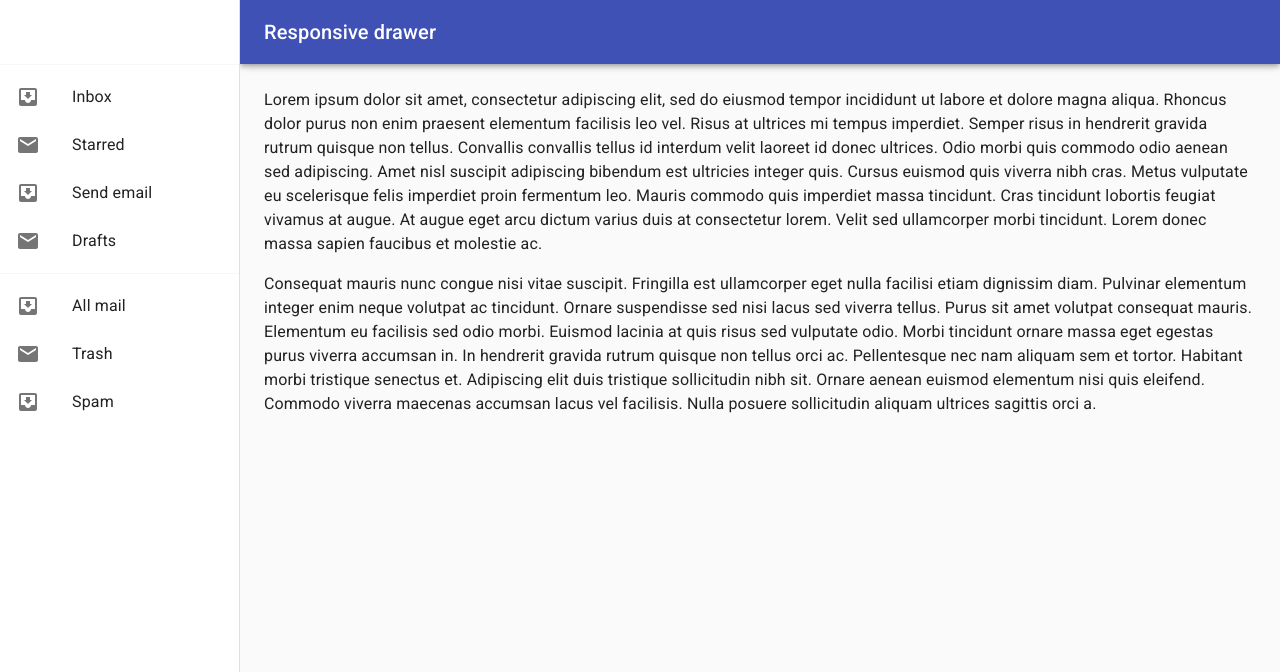
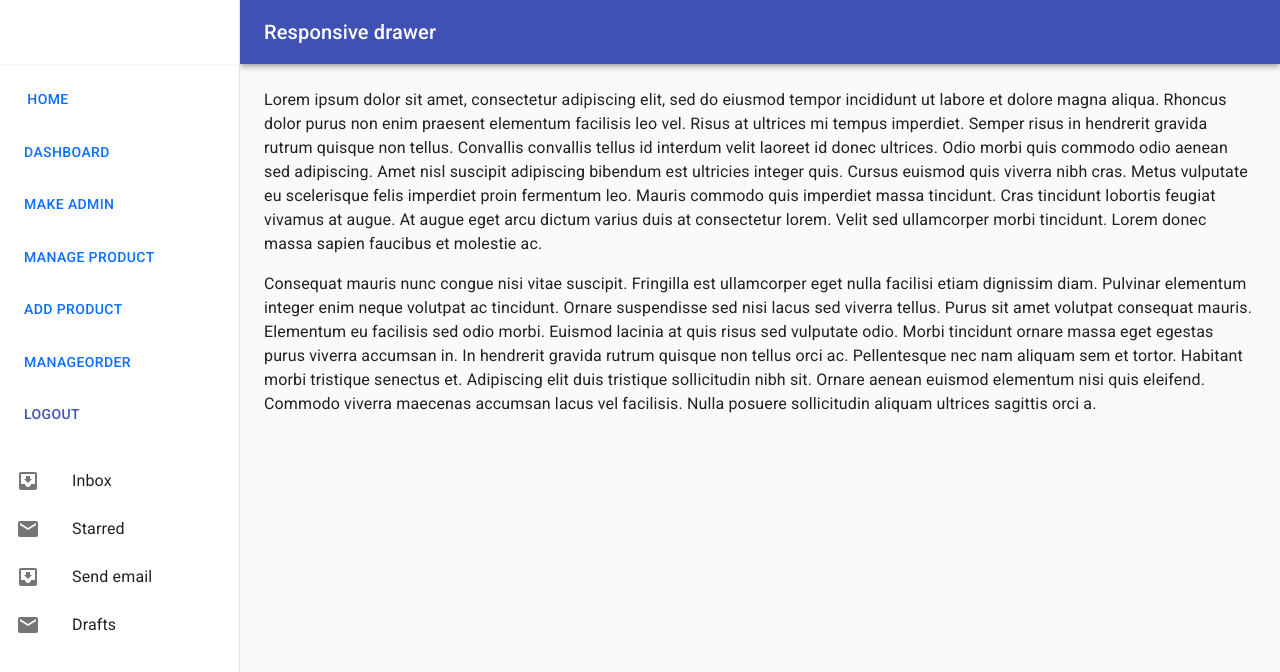
Before and after one commit to Nure-Alam-sidddique/SidNaz-Watch-House-Client-Side, a React (Create React App) app: page /admin in a window 1280 px wide. Shown: the top 672 px of the page. Built offline with nearby package versions, Linux system fonts and the light colour scheme; no server answers; sample sign-in values are in the browser's storage.

Commit message:
make admin ok

```diff
--- a/src/App.js
+++ b/src/App.js
@@ -3,7 +3,7 @@ import "../node_modules/bootstrap/dist/css/bootstrap.min.css";
 import "../node_modules/bootstrap/dist/js/bootstrap.min.js";
 import AuthProvider from "./Context/AuthProvider";
 import About from "./Pages/About/About";
-import AdminHome from "./Pages/AdminDashboard/DashboardHome/AdminHome";
+import AdminHome from "./Pages/AdminDashboard/AdminHome/AdminHome";
 import ManageAllOrders from "./Pages/AdminDashboard/ManageAllOrders/ManageAllOrders";
 import Blog from "./Pages/Blog/Blog";
 import Contact from "./Pages/Contact/Contact";
--- a/src/Pages/AdminDashboard/DashboardHome/AdminHome.js
+++ b/src/Pages/AdminDashboard/AdminHome/AdminHome.js
@@ -1,4 +1,5 @@
 import AppBar from "@material-ui/core/AppBar";
+import Button from "@material-ui/core/Button";
 import CssBaseline from "@material-ui/core/CssBaseline";
 import Divider from "@material-ui/core/Divider";
 import Drawer from "@material-ui/core/Drawer";
@@ -16,6 +17,15 @@ import MenuIcon from "@material-ui/icons/Menu";
 import InboxIcon from "@material-ui/icons/MoveToInbox";
 import PropTypes from "prop-types";
 import React from "react";
+import { useHistory } from "react-router";
+import { Link, Route, Switch, useRouteMatch } from "react-router-dom";
+import useAuth from "../../../Hooks/useAuth";
+import AddProducts from '../AddProducts/AddProducts';
+import DashboardHome from "../DashboardHome/DashboardHome";
+import MakeAdmin from "../MakeAdmin/MakeAdmin";
+import ManageAllOrders from "../ManageAllOrders/ManageAllOrders";
+import ManageProducts from '../ManageProducts/ManageProducts';
+
 
 const drawerWidth = 240;
 
@@ -53,32 +63,65 @@ const useStyles = makeStyles((theme) => ({
 }));
 
 function AdminHome(props) {
+  const { logOut } = useAuth();
   const { window } = props;
   const classes = useStyles();
   const theme = useTheme();
   const [mobileOpen, setMobileOpen] = React.useState(false);
+  let { path, url } = useRouteMatch();
+  const history = useHistory();
 
   const handleDrawerToggle = () => {
     setMobileOpen(!mobileOpen);
   };
+  const logOutFromDashboard = () => {
+    logOut(history);
+  }
 
   const drawer = (
     <div>
       <div className={classes.toolbar} />
       <Divider />
       <List>
+        <ListItem>
+          <Link to='/home'>
+            <Button color="inherit">Home</Button>
+          </Link>
+        </ListItem>
+        <ListItem>
+          <Link to={`${url}`}>
+            <Button color="inherit">Dashboard</Button>
+          </Link>
+        </ListItem>
+        <ListItem>
+          <Link to={`${url}/makeAdmin`}>
+            <Button color="inherit">Make Admin</Button>
+          </Link>
+        </ListItem>
+        <ListItem>
+
+          <Link to={`${url}/manageProduct`}>
+            <Button color="inherit">Manage Product</Button>
+          </Link>
+        </ListItem>
+        <ListItem>
+          <Link to={`${url}/addProduct`}>
+            <Button color="inherit">Add Product</Button>
+          </Link>
+        </ListItem>
+        <ListItem>
+          <Link to={`${url}/manageOrder`}>
+            <Button color="inherit">ManageOrder</Button>
+          </Link>
+        </ListItem>
+        <ListItem>
+          <Link to={`${url}/logout`}>
+            <Button onClick={logOutFromDashboard} color="primary">Logout</Button>
+          </Link>
+        </ListItem>
+      </List>
+      <List>
         {["Inbox", "Starred", "Send email", "Drafts"].map((text, index) => (
-          <ListItem button key={text}>
-            <ListItemIcon>
-              {index % 2 === 0 ? <InboxIcon /> : <MailIcon />}
-            </ListItemIcon>
-            <ListItemText primary={text} />
-          </ListItem>
-        ))}
-      </List>
-      <Divider />
-      <List>
-        {["All mail", "Trash", "Spam"].map((text, index) => (
           <ListItem button key={text}>
             <ListItemIcon>
               {index % 2 === 0 ? <InboxIcon /> : <MailIcon />}
@@ -94,7 +137,7 @@ function AdminHome(props) {
     window !== undefined ? () => window().document.body : undefined;
 
   return (
-    <div className={classes.root} >
+    <div className={classes.root}>
       <CssBaseline />
       <AppBar position="fixed" className={classes.appBar}>
         <Toolbar>
@@ -145,35 +188,24 @@ function AdminHome(props) {
       </nav>
       <main className={classes.content}>
         <div className={classes.toolbar} />
-        <Typography paragraph>
-          Lorem ipsum dolor sit amet, consectetur adipiscing elit, sed do
-          eiusmod tempor incididunt ut labore et dolore magna aliqua. Rhoncus
-          dolor purus non enim praesent elementum facilisis leo vel. Risus at
-          ultrices mi tempus imperdiet. Semper risus in hendrerit gravida rutrum
-          quisque non tellus. Convallis convallis tellus id interdum velit
-          laoreet id donec ultrices. Odio morbi quis commodo odio aenean sed
-          adipiscing. Amet nisl suscipit adipiscing bibendum est ultricies
-          integer quis. Cursus euismod quis viverra nibh cras. Metus vulputate
-          eu scelerisque felis imperdiet proin fermentum leo. Mauris commodo
-          quis imperdiet massa tincidunt. Cras tincidunt lobortis feugiat
-          vivamus at augue. At augue eget arcu dictum varius duis at consectetur
-          lorem. Velit sed ullamcorper morbi tincidunt. Lorem donec massa sapien
-          faucibus et molestie ac.
-        </Typography>
-        <Typography paragraph>
-          Consequat mauris nunc congue nisi vitae suscipit. Fringilla est
-          ullamcorper eget nulla facilisi etiam dignissim diam. Pulvinar
-          elementum integer enim neque volutpat ac tincidunt. Ornare suspendisse
-          sed nisi lacus sed viverra tellus. Purus sit amet volutpat consequat
-          mauris. Elementum eu facilisis sed odio morbi. Euismod lacinia at quis
-          risus sed vulputate odio. Morbi tincidunt ornare massa eget egestas
-          purus viverra accumsan in. In hendrerit gravida rutrum quisque non
-          tellus orci ac. Pellentesque nec nam aliquam sem et tortor. Habitant
-          morbi tristique senectus et. Adipiscing elit duis tristique
-          sollicitudin nibh sit. Ornare aenean euismod elementum nisi quis
-          eleifend. Commodo viverra maecenas accumsan lacus vel facilisis. Nulla
-          posuere sollicitudin aliquam ultrices sagittis orci a.
-        </Typography>
+        <Switch>
+          <Route exact path={path}>
+           <DashboardHome></DashboardHome>
+          </Route>
+          <Route path={`${path}/makeAdmin`}>
+           <MakeAdmin></MakeAdmin>
+          </Route>
+          <Route path={`${path}/manageOrder`}>
+           <ManageAllOrders></ManageAllOrders>
+          </Route>
+          <Route path={`${path}/addProduct`}>
+           <AddProducts></AddProducts>
+          </Route>
+          <Route path={`${path}/manageProduct`}>
+           <ManageProducts></ManageProducts>
+          </Route>
+        </Switch>
+        {/* <DashboardHome></DashboardHome> */}
       </main>
     </div>
   );
--- /dev/null
+++ b/src/Pages/AdminDashboard/DashboardHome/DashboardHome.js
@@ -0,0 +1,40 @@
+import { Typography } from '@material-ui/core';
+import React from 'react';
+
+const DashboardHome = () => {
+    return (
+        <>
+        <Typography paragraph>
+          Lorem ipsum dolor sit amet, consectetur adipiscing elit, sed do
+          eiusmod tempor incididunt ut labore et dolore magna aliqua. Rhoncus
+          dolor purus non enim praesent elementum facilisis leo vel. Risus at
+          ultrices mi tempus imperdiet. Semper risus in hendrerit gravida rutrum
+          quisque non tellus. Convallis convallis tellus id interdum velit
+          laoreet id donec ultrices. Odio morbi quis commodo odio aenean sed
+          adipiscing. Amet nisl suscipit adipiscing bibendum est ultricies
+          integer quis. Cursus euismod quis viverra nibh cras. Metus vulputate
+          eu scelerisque felis imperdiet proin fermentum leo. Mauris commodo
+          quis imperdiet massa tincidunt. Cras tincidunt lobortis feugiat
+          vivamus at augue. At augue eget arcu dictum varius duis at consectetur
+          lorem. Velit sed ullamcorper morbi tincidunt. Lorem donec massa sapien
+          faucibus et molestie ac.
+        </Typography>
+        <Typography paragraph>
+          Consequat mauris nunc congue nisi vitae suscipit. Fringilla est
+          ullamcorper eget nulla facilisi etiam dignissim diam. Pulvinar
+          elementum integer enim neque volutpat ac tincidunt. Ornare suspendisse
+          sed nisi lacus sed viverra tellus. Purus sit amet volutpat consequat
+          mauris. Elementum eu facilisis sed odio morbi. Euismod lacinia at quis
+          risus sed vulputate odio. Morbi tincidunt ornare massa eget egestas
+          purus viverra accumsan in. In hendrerit gravida rutrum quisque non
+          tellus orci ac. Pellentesque nec nam aliquam sem et tortor. Habitant
+          morbi tristique senectus et. Adipiscing elit duis tristique
+          sollicitudin nibh sit. Ornare aenean euismod elementum nisi quis
+          eleifend. Commodo viverra maecenas accumsan lacus vel facilisis. Nulla
+          posuere sollicitudin aliquam ultrices sagittis orci a.
+            </Typography>
+            </>
+    );
+};
+
+export default DashboardHome;
--- a/src/Pages/AdminDashboard/MakeAdmin/MakeAdmin.js
+++ b/src/Pages/AdminDashboard/MakeAdmin/MakeAdmin.js
@@ -1,9 +1,34 @@
-import React from 'react';
+import { TextField } from '@material-ui/core';
+import Button from "@material-ui/core/Button";
+import React, { useState } from 'react';
 
 const MakeAdmin = () => {
+    const [email, setEmail] = useState('');
+    const handleOnBlur = e => {
+        setEmail(e.target.value)
+    }
+    const handleAdminSubmit = e => {
+        const user = {email}
+        // axios.put(`http://localhost:5000/users/admin`, user).then(res => console.log(res.data));
+        fetch(`http://localhost:5000/users/admin`, {
+            method: "PUT",
+            headers: { 'content-type': 'application/json' },
+            body: JSON.stringify(user)
+        }).then(res => res.json()).then(data => console.log(data));
+        e.preventDefault();
+    }
     return (
         <div>
             <h1>Make Admin</h1>
+            <form onSubmit={handleAdminSubmit}>
+                <TextField
+                    label="Eamil"
+                    type="email"
+                    onBlur={handleOnBlur}
+                    variant="standard"
+                />
+                <Button type="submit" variant="contained">Make Admin</Button>
+            </form>
         </div>
     );
 };
--- a/src/Pages/Home/Home/Home.js
+++ b/src/Pages/Home/Home/Home.js
@@ -10,7 +10,7 @@ import WatchGallery from '../WatchGallery/WatchGallery';
 
 const Home = () => {
     return (
-        <div>
+      <div className="fixed">
         <Header></Header>
         <Banner></Banner>
         <LatestArivelProduct></LatestArivelProduct>
@@ -19,7 +19,6 @@ const Home = () => {
         <WatchGallery></WatchGallery>
         <Testimonial></Testimonial>
         <Footer></Footer>
-
       </div>
     );
 };
--- a/src/Pages/Shared/Footer/Footer.js
+++ b/src/Pages/Shared/Footer/Footer.js
@@ -4,7 +4,7 @@ import { Link } from 'react-router-dom';
 
 const Footer = () => {
     return (
-      <div>
+      <div className="container-fluid">
         <Row
           className="h-50 text-white mt-4"
           style={{ backgroundColor: "#20232A" }}
@@ -103,6 +103,7 @@ const Footer = () => {
               />
             </div>
           </Col>
+
           <hr />
           <div className="text-align-center mb-2 text-white">
             <p>
```
Also changed, not shown: src/Pages/AdminDashboard/AdminHeader/AdminHeader.js (deleted, +0 -11 lines). Lines whose indentation alone changed are shown as unchanged.
